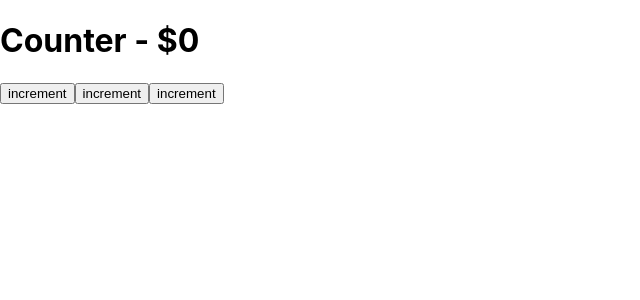
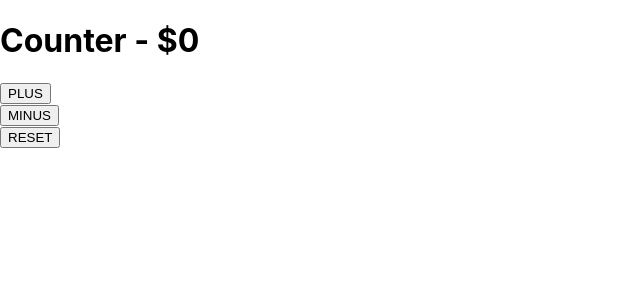
Before and after one commit to tykhonenkomax/OKTEN-SCHOOL-REACT-HOMEWORK-2021, a React (Create React App) app: page / in a window 1280 px wide. Shown: the top 300 px of the page, without its empty margins (0-640 px from the left). Built offline with nearby package versions, Linux system fonts and the light colour scheme.

Commit message:
Lesson2 HomeWork COUNTER

```diff
--- a/src/App.js
+++ b/src/App.js
@@ -1,6 +1,7 @@
-import logo from './logo.svg';
+
 import './App.css';
-import {useState} from "react";
+import './myFolder/DirtyCode/DirtyCode'
+
 import CounterComponents from "./myFolder/CounterComponents";
 
 function App() {
--- a/src/myFolder/CounterComponents.js
+++ b/src/myFolder/CounterComponents.js
@@ -1,25 +1,30 @@
 import {useState} from "react";
 
-function CounterComponents(props) {
+function CounterComponents() {
+
+
     let [counter, setCounter]=useState(0)
 
-let plus = () =>{
-setCounter(++counter)
-};
+    let plus = () =>{
+        setCounter(++counter)
+    };
     let minus = () =>{
-setCounter(--counter)
+        setCounter(--counter)
     };
     let reset = () =>{
-setCounter(0)
+        setCounter(0)
     };
 
+
+
     return(
+
         <div>
 
 <h1>Counter - ${counter}</h1>
-<button onClick={plus}>increment</button>
-<button onClick={minus}>increment</button>
-<button onClick={reset}>increment</button>
+<button onClick={plus}>PLUS</button> <br/>
+<button onClick={minus}>MINUS</button> <br/>
+<button onClick={reset}>RESET</button> <br/>
         </div>
     );
 }
--- /dev/null
+++ b/src/myFolder/DirtyCode/DirtyCode.js
@@ -0,0 +1,11 @@
+import {useState} from "react";
+
+
+function counterCode() {
+    return
+
+
+
+};
+
+export default counterCode();
```
